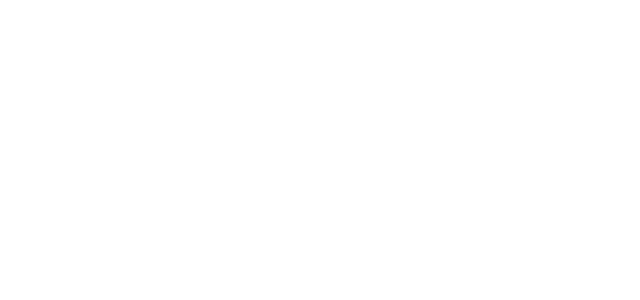
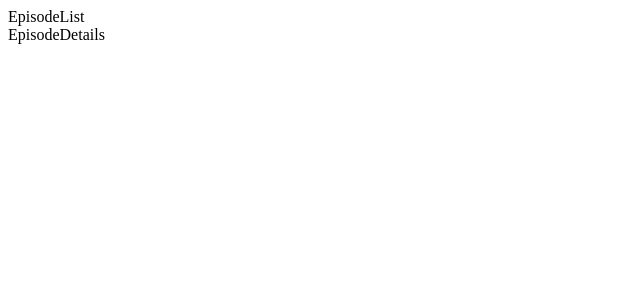
Before and after one commit to AlexKT1022/dark-echoes, a React (Vite) app: page / in a window 1280 px wide. Shown: the top 300 px of the page, without its empty margins (0-640 px from the left). Built offline with nearby package versions, Linux system fonts and the light colour scheme.

Commit message:
added basic component files, structure

```diff
--- a/src/App.jsx
+++ b/src/App.jsx
@@ -1,3 +1,19 @@
-export default function App() {
-  // TODO
-}
+import { useState } from 'react';
+import EpisodeList from './components/EpisodeList';
+import EpisodeDetails from './components/EpisodeDetails';
+import { episodeList as episodeData } from './data';
+
+const App = () => {
+  const [episodes, setEpisodes] = useState(episodeData);
+
+  console.log(episodes);
+
+  return (
+    <div>
+      <EpisodeList />
+      <EpisodeDetails />
+    </div>
+  );
+};
+
+export default App;
--- /dev/null
+++ b/src/components/EpisodeCard.jsx
@@ -0,0 +1,5 @@
+const EpisodeCard = () => {
+  return <div>EpisodeCard</div>;
+};
+
+export default EpisodeCard;
--- /dev/null
+++ b/src/components/EpisodeDetails.jsx
@@ -0,0 +1,5 @@
+const EpisodeDetails = () => {
+  return <div>EpisodeDetails</div>;
+};
+
+export default EpisodeDetails;
--- /dev/null
+++ b/src/components/EpisodeList.jsx
@@ -0,0 +1,5 @@
+const EpisodeList = () => {
+  return <div>EpisodeList</div>;
+};
+
+export default EpisodeList;
```
